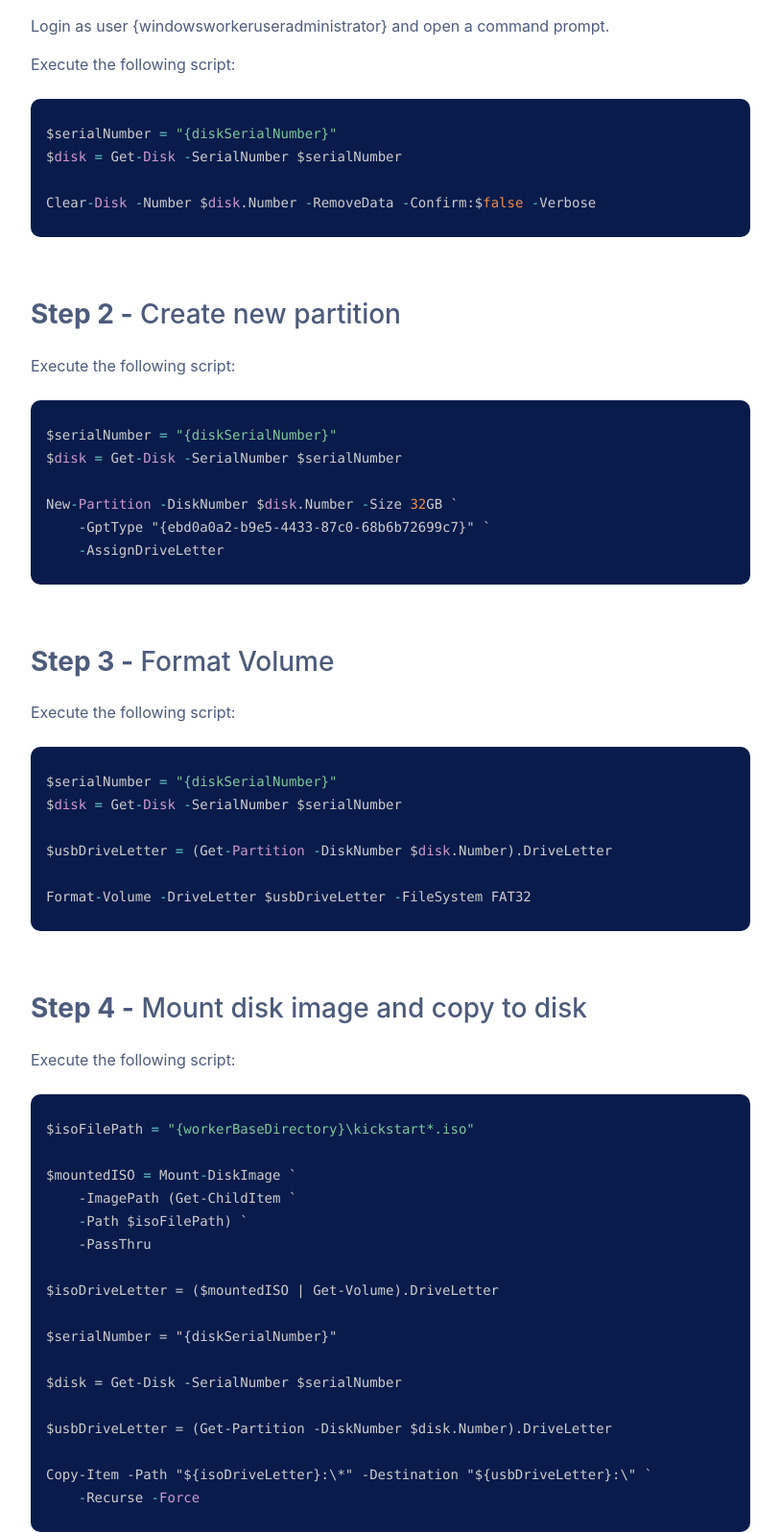
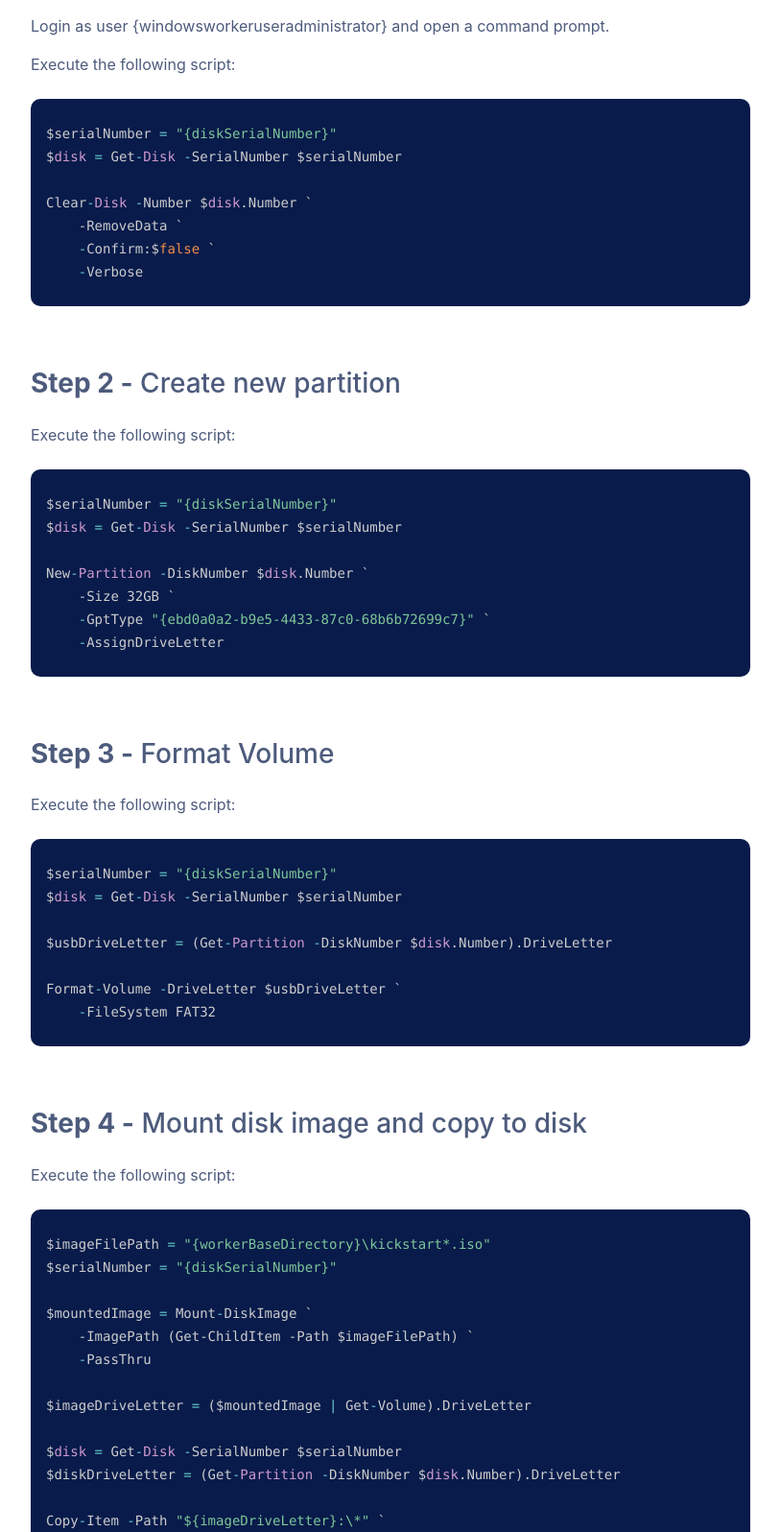
Before and after one commit to Attune-Automation/Windows-Storage-APIs, a plain HTML site: page docs/Create-a-bootable-disk.html in a window 1280 px wide. Shown: the part 1384-2980 px from the top of the page at 96% size, without its empty margins (233-1046 px from the left). Drawn offline with nearby package versions, Linux system fonts and the light colour scheme.

Commit message:
Formatted scripts

```diff
--- a/docs/Create-a-bootable-disk.html
+++ b/docs/Create-a-bootable-disk.html
@@ -392,7 +392,10 @@ mstsc /admin /v:{windowsworker}
 $serialNumber = &quot;{diskSerialNumber}&quot;
 $disk = Get-Disk -SerialNumber $serialNumber
 
-Clear-Disk -Number $disk.Number -RemoveData -Confirm:$false -Verbose
+Clear-Disk -Number $disk.Number `
+    -RemoveData `
+    -Confirm:$false `
+    -Verbose
                 </code>
             </pre>
         </div>
@@ -449,7 +452,8 @@ Clear-Disk -Number $disk.Number -RemoveData -Confirm:$false -Verbose
 $serialNumber = &quot;{diskSerialNumber}&quot;
 $disk = Get-Disk -SerialNumber $serialNumber
 
-New-Partition -DiskNumber $disk.Number -Size 32GB `
+New-Partition -DiskNumber $disk.Number `
+    -Size 32GB `
     -GptType &quot;{ebd0a0a2-b9e5-4433-87c0-68b6b72699c7}&quot; `
     -AssignDriveLetter
                 </code>
@@ -510,7 +514,8 @@ $disk = Get-Disk -SerialNumber $serialNumber
 
 $usbDriveLetter = (Get-Partition -DiskNumber $disk.Number).DriveLetter
 
-Format-Volume -DriveLetter $usbDriveLetter -FileSystem FAT32
+Format-Volume -DriveLetter $usbDriveLetter `
+    -FileSystem FAT32
                 </code>
             </pre>
         </div>
@@ -564,22 +569,20 @@ Format-Volume -DriveLetter $usbDriveLetter -FileSystem FAT32
         <div class="col px-0">
             <pre>
                 <code class="language-sql py-0">
-$isoFilePath = &quot;{workerBaseDirectory}\kickstart*.iso&quot;
+$imageFilePath = &quot;{workerBaseDirectory}\kickstart*.iso&quot;
+$serialNumber = &quot;{diskSerialNumber}&quot;
 
-$mountedISO = Mount-DiskImage `
-    -ImagePath (Get-ChildItem `
-    -Path $isoFilePath) `
+$mountedImage = Mount-DiskImage `
+    -ImagePath (Get-ChildItem -Path $imageFilePath) `
     -PassThru
 
-$isoDriveLetter = ($mountedISO | Get-Volume).DriveLetter
-
-$serialNumber = &quot;{diskSerialNumber}&quot;
+$imageDriveLetter = ($mountedImage | Get-Volume).DriveLetter
 
 $disk = Get-Disk -SerialNumber $serialNumber
+$diskDriveLetter = (Get-Partition -DiskNumber $disk.Number).DriveLetter
 
-$usbDriveLetter = (Get-Partition -DiskNumber $disk.Number).DriveLetter
-
-Copy-Item -Path &quot;${isoDriveLetter}:\*&quot; -Destination &quot;${usbDriveLetter}:\&quot; `
+Copy-Item -Path &quot;${imageDriveLetter}:\*&quot; `
+    -Destination &quot;${diskDriveLetter}:\&quot; `
     -Recurse -Force
                 </code>
             </pre>
@@ -636,7 +639,8 @@ Copy-Item -Path &quot;${isoDriveLetter}:\*&quot; -Destination &quot;${usbDriveLe
                 <code class="language-sql py-0">
 $isoFilePath = &quot;{workerBaseDirectory}\kickstart*.iso&quot;
 
-Dismount-DiskImage -ImagePath (Get-ChildItem -Path $isoFilePath) -Verbose
+Dismount-DiskImage -ImagePath (Get-ChildItem -Path $isoFilePath) `
+    -Verbose
                 </code>
             </pre>
         </div>
```
Also changed, not shown: steps/cleardisk/script.txt, steps/createnewpartition/script.txt, steps/dismountdiskimage/script.txt, steps/formatvolume/script.txt, steps/mountdiskimageandcopytodisk/script.txt.
